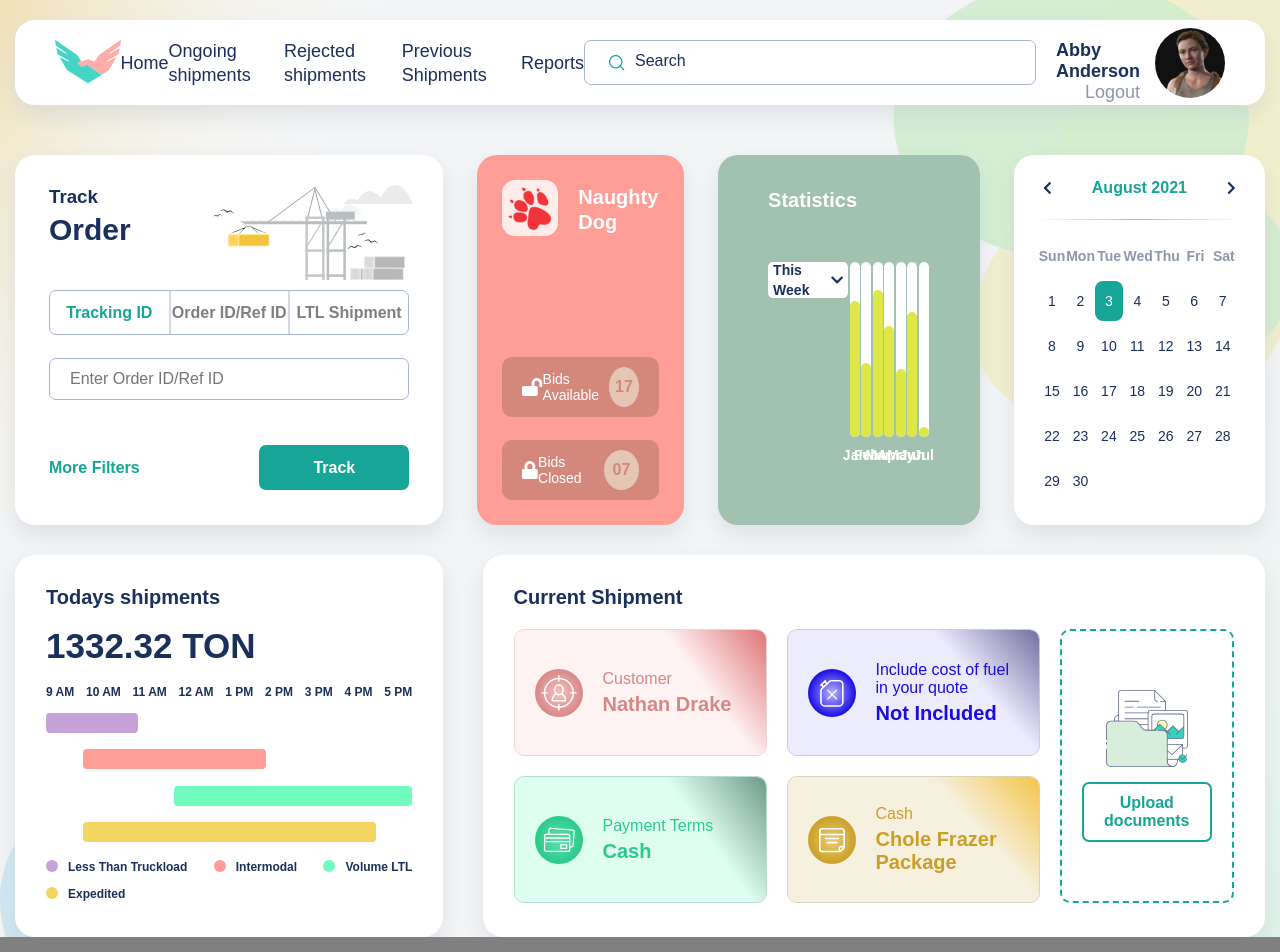
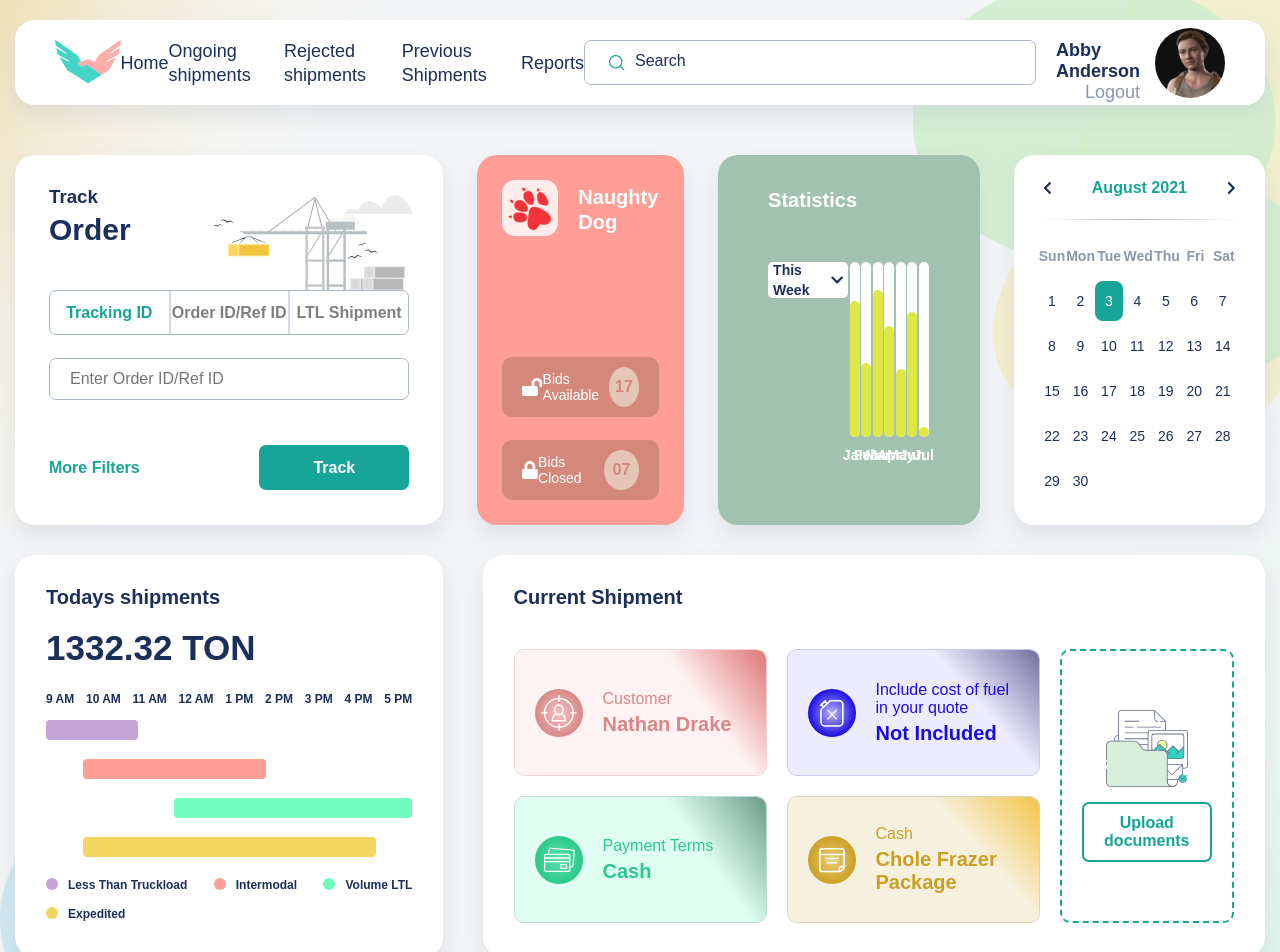
Before and after one commit to KamilTokarz110/Vue-dashboard, a Vue app: page / in a window 1280 px wide. Shown: the top 952 px of the page. Built offline with nearby package versions, Linux system fonts and the light colour scheme.

Commit message:
Applying corrections on track order lg image

```diff
--- a/src/scss/_main.scss
+++ b/src/scss/_main.scss
@@ -365,7 +365,7 @@ html {
                 width: 200px;
                 height: 200px;
                 right: 30px;
-                top: 30px;
+                top: 40px;
             }
 
             @media(max-width: 1180px) {
@@ -1194,7 +1194,7 @@ html {
 
         // font-size: 1.4rem;
 
-        gap: 20px;
+        gap: 40px;
         // margin-bottom: 20px;
 
         @include md {
@@ -1223,6 +1223,7 @@ html {
             @include lg {
                 font-size: 2rem;
                 width: 100%;
+
             }
 
             &--big {
```
